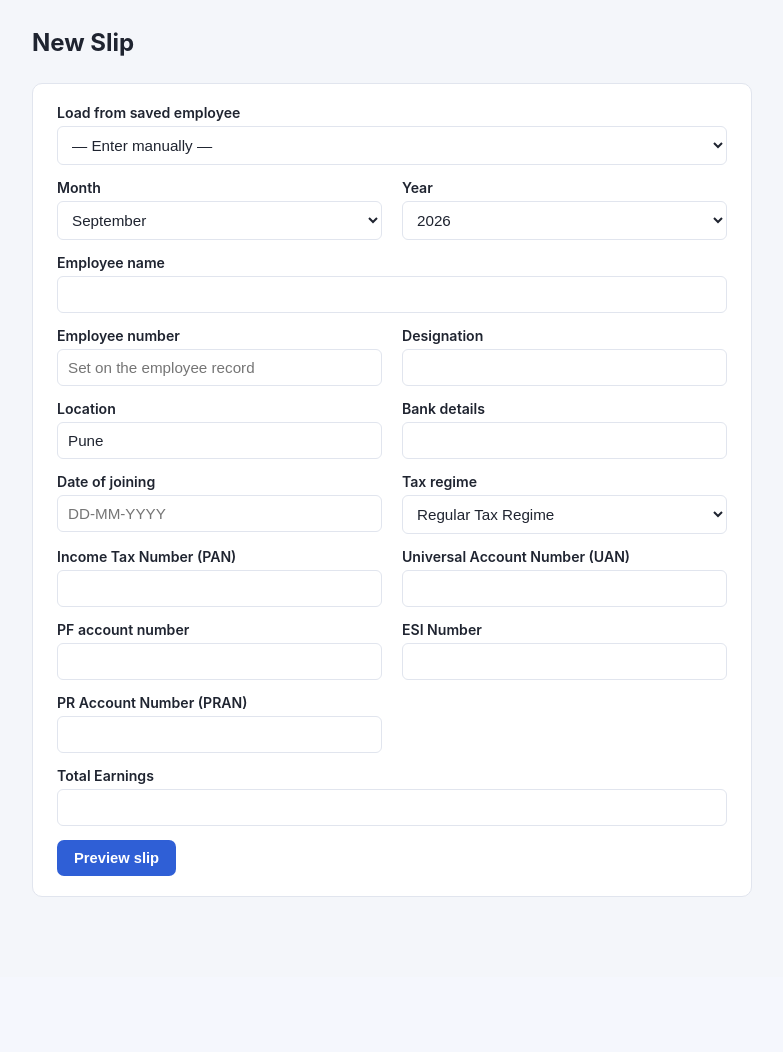
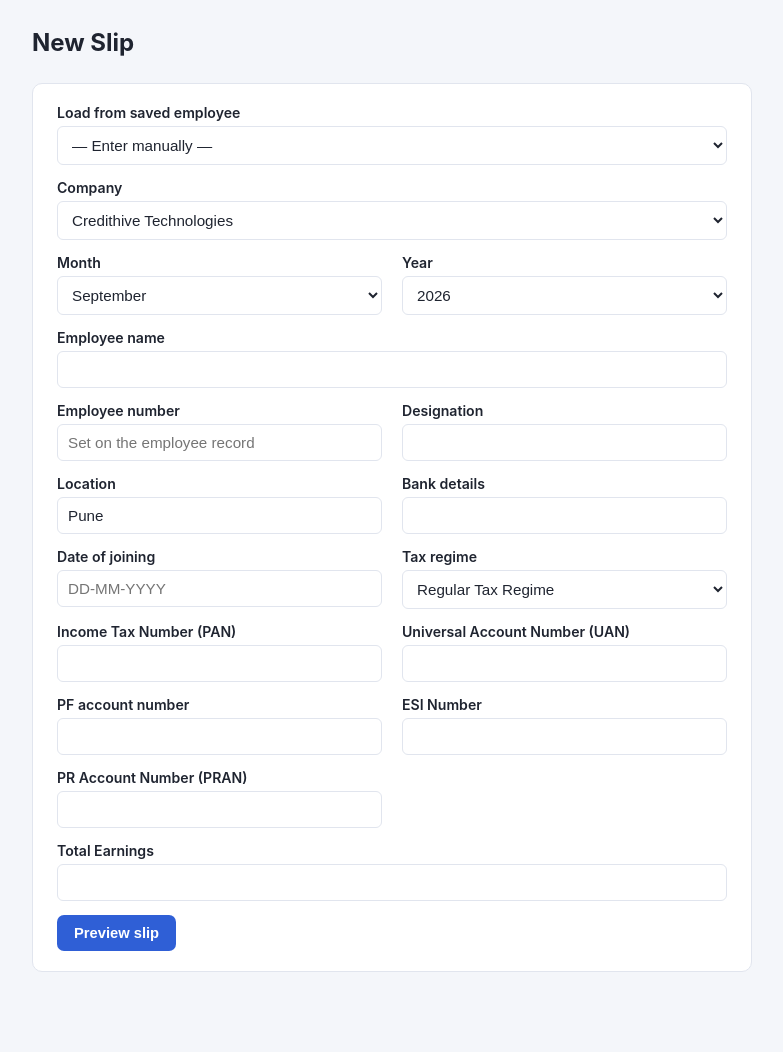
Before and after one commit to nehadhoble/salary-slip-portal, a Flask app: page /slip in a window 1280 px wide. Shown: the part 50-1102 px from the top of the page, without its empty margins (82-865 px from the left). Before the commit the page ends 947 px from the top, so only its background shows below. Run offline with Flask 3, Linux system fonts and the light colour scheme; the visitor is signed in with stand-in values (Sample User, id 1); data that the repository does not hold is empty.

Commit message:
Add a Company selector to New Slip, supporting Mobihive Technologies
Payslips can now be issued under either Credithive Technologies or
Mobihive Technologies, chosen from a dropdown on the New Slip form;
the header, PAN, and CIN on the preview and PDF follow the selection.

```diff
--- a/app.py
+++ b/app.py
@@ -14,12 +14,21 @@ from pdf_generator import generate_pdf, payslip_filename
 
 BASE_DIR = Path(__file__).parent
 
-COMPANY = {
-    "name": "CREDITHIVE PRIVATE LIMITED",
-    "address_lines": ["Floor 6, Almonte IT Park, Kharadi,", "Pune - 411014"],
-    "pan": "AANCC8647H",
-    "cin": "U62099PN2026PTC255950",
+COMPANIES = {
+    "Credithive Technologies": {
+        "name": "CREDITHIVE PRIVATE LIMITED",
+        "address_lines": ["Floor 6, Almonte IT Park, Kharadi,", "Pune - 411014"],
+        "pan": "AANCC8647H",
+        "cin": "U62099PN2026PTC255950",
+    },
+    "Mobihive Technologies": {
+        "name": "MOBIHIVE TECHNOLOGIES PRIVATE LIMITED",
+        "address_lines": ["House no. 1319, sector 18c,", "Chandigarh, Chandigarh - 160018"],
+        "pan": "AAJCM3001F",
+        "cin": "04AAJCM3001F2Z3",
+    },
 }
+DEFAULT_COMPANY = "Credithive Technologies"
 
 MONTH_NAMES = [
     "January", "February", "March", "April", "May", "June",
@@ -28,7 +37,7 @@ MONTH_NAMES = [
 TAX_REGIME_OPTIONS = ["Regular Tax Regime", "New Tax Regime", "Old Tax Regime"]
 
 SLIP_FIELDS = [
-    "month", "year", "employee_id", "employee_name", "employee_no",
+    "month", "year", "company", "employee_id", "employee_name", "employee_no",
     "designation", "location", "bank_details", "date_of_joining", "tax_regime",
     "pan", "uan", "pf_account_number", "esi_number", "pran", "total_earnings",
 ]
@@ -73,7 +82,7 @@ def logout():
 @app.route("/")
 @login_required
 def home():
-    return render_template("home.html", company=COMPANY)
+    return render_template("home.html", company=COMPANIES[DEFAULT_COMPANY])
 
 
 # ---- Employees ----
@@ -223,6 +232,8 @@ def _form_data_from_request(source):
         data["month"] = MONTH_NAMES[0]
     if not data["tax_regime"]:
         data["tax_regime"] = TAX_REGIME_OPTIONS[0]
+    if data["company"] not in COMPANIES:
+        data["company"] = DEFAULT_COMPANY
     return data
 
 
@@ -249,6 +260,7 @@ def slip_form():
     prefill["year"] = str(now.year)
     prefill["location"] = "Pune"
     prefill["tax_regime"] = TAX_REGIME_OPTIONS[0]
+    prefill["company"] = DEFAULT_COMPANY
 
     if employee_id:
         employee = db.get_employee(employee_id)
@@ -269,6 +281,7 @@ def slip_form():
         months=MONTH_NAMES,
         years=year_options,
         tax_regimes=TAX_REGIME_OPTIONS,
+        companies=list(COMPANIES),
     )
 
 
@@ -285,7 +298,7 @@ def slip_preview():
     return render_template(
         "preview.html",
         form=form,
-        company=COMPANY,
+        company=COMPANIES[form["company"]],
         breakdown=breakdown,
         rows=rows,
         net=net,
@@ -313,7 +326,7 @@ def slip_pdf():
     filename = payslip_filename(pdf_form)
     signature_path = db.SIGNATURE_PATH if db.SIGNATURE_PATH.exists() else None
     buffer = io.BytesIO()
-    generate_pdf(buffer, pdf_form, breakdown, COMPANY, signature_path)
+    generate_pdf(buffer, pdf_form, breakdown, COMPANIES[form["company"]], signature_path)
     buffer.seek(0)
     return send_file(buffer, as_attachment=True, download_name=filename, mimetype="application/pdf")
 
--- a/templates/slip_form.html
+++ b/templates/slip_form.html
@@ -16,6 +16,15 @@
     </select>
   </div>
   <input type="hidden" name="employee_id" id="employee_id" value="{{ form.employee_id }}">
+
+  <div class="form-row">
+    <label for="company">Company</label>
+    <select id="company" name="company">
+      {% for c in companies %}
+      <option value="{{ c }}" {{ 'selected' if form.company == c }}>{{ c }}</option>
+      {% endfor %}
+    </select>
+  </div>
 
   <div class="form-grid">
     <div class="form-row">
```
